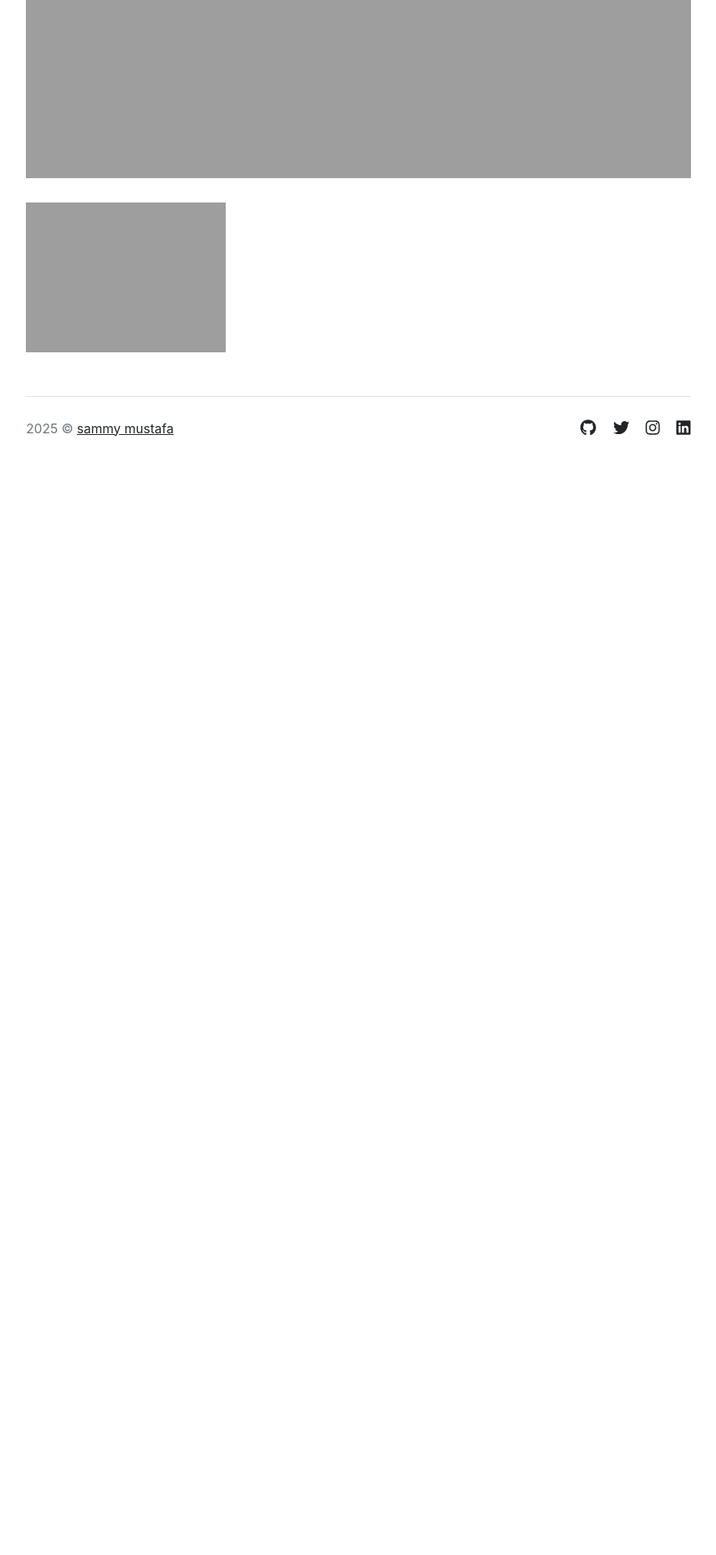
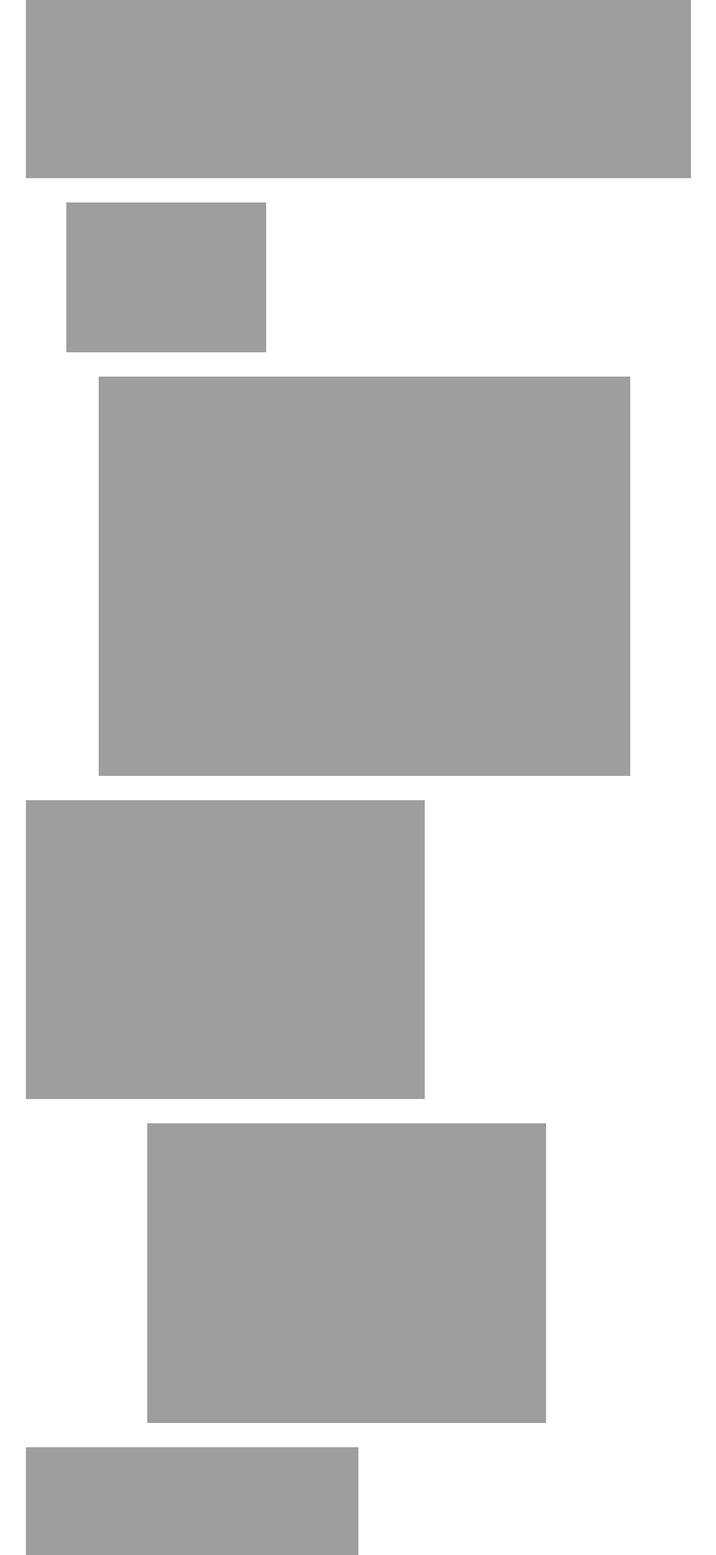
Before and after one commit to sammymustafa/personal-website, a Jekyll site: the page built from photos.md, in a window 1280 px wide. Shown: the part 3396-5316 px from the top of the page at 81% size, without its empty margins (197-1082 px from the left). Built offline with Jekyll 4.4.1, drawn with Linux system fonts in a browser that asks for light colours; before the commit the page ends 4052 px from its top, so only the background shows below that.

Commit message:
added more pic formatting

```diff
--- a/_includes/photos.html
+++ b/_includes/photos.html
@@ -10,6 +10,10 @@
     <img src="{{ site.github.url }}/photos/4.jpeg" alt="Photo 4" width="100%" style="margin-bottom:30px;">
     <img src="{{ site.github.url }}/photos/5.jpeg" alt="Photo 5" width="60%" style="margin-left:80px; margin-bottom:30px;">
     <img src="{{ site.github.url }}/photos/6.jpeg" alt="Photo 6" width="100%" style="margin-bottom:30px;">
-    <img src="{{ site.github.url }}/photos/18.jpeg" alt="Photo 18" width="30%" style="margin-bottom:30px;">
+    <img src="{{ site.github.url }}/photos/18.jpeg" alt="Photo 18" width="30%" style="margin-left:50px; margin-bottom:30px;">
+    <img src="{{ site.github.url }}/photos/25.jpeg" alt="Photo 25" width="80%" style="margin-left:90px; margin-bottom:30px;">
+    <img src="{{ site.github.url }}/photos/7.jpeg" alt="Photo 7" width="60%" style="margin-bottom:30px;">
+    <img src="{{ site.github.url }}/photos/13.jpeg" alt="Photo 13" width="60%" style="margin-left:150px; margin-bottom:30px;">
+    <img src="{{ site.github.url }}/photos/42.jpeg" alt="Photo 42" width="50%" style="margin-bottom:30px;">
   </div>
 </section>
```
Also changed, not shown: 1 other file.
